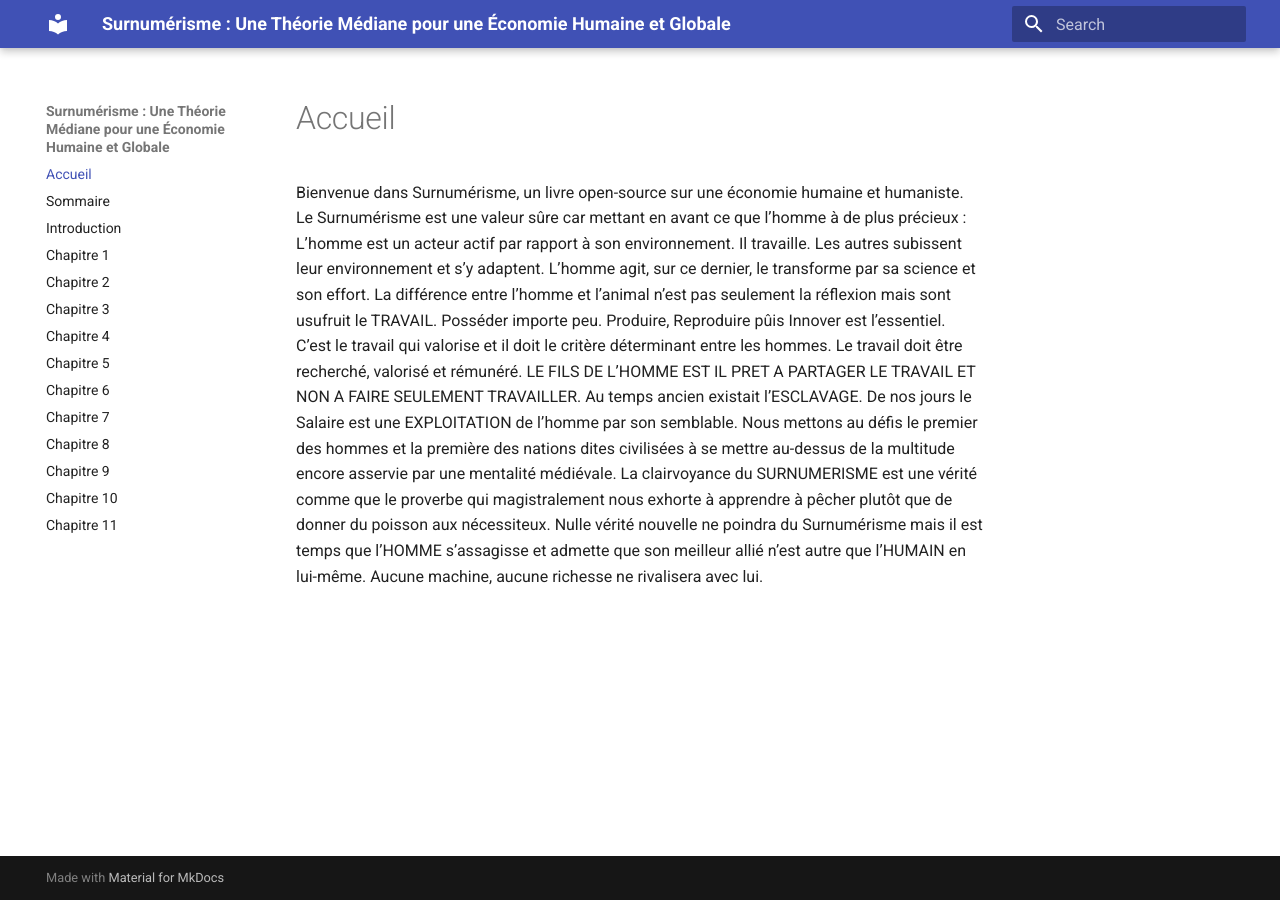
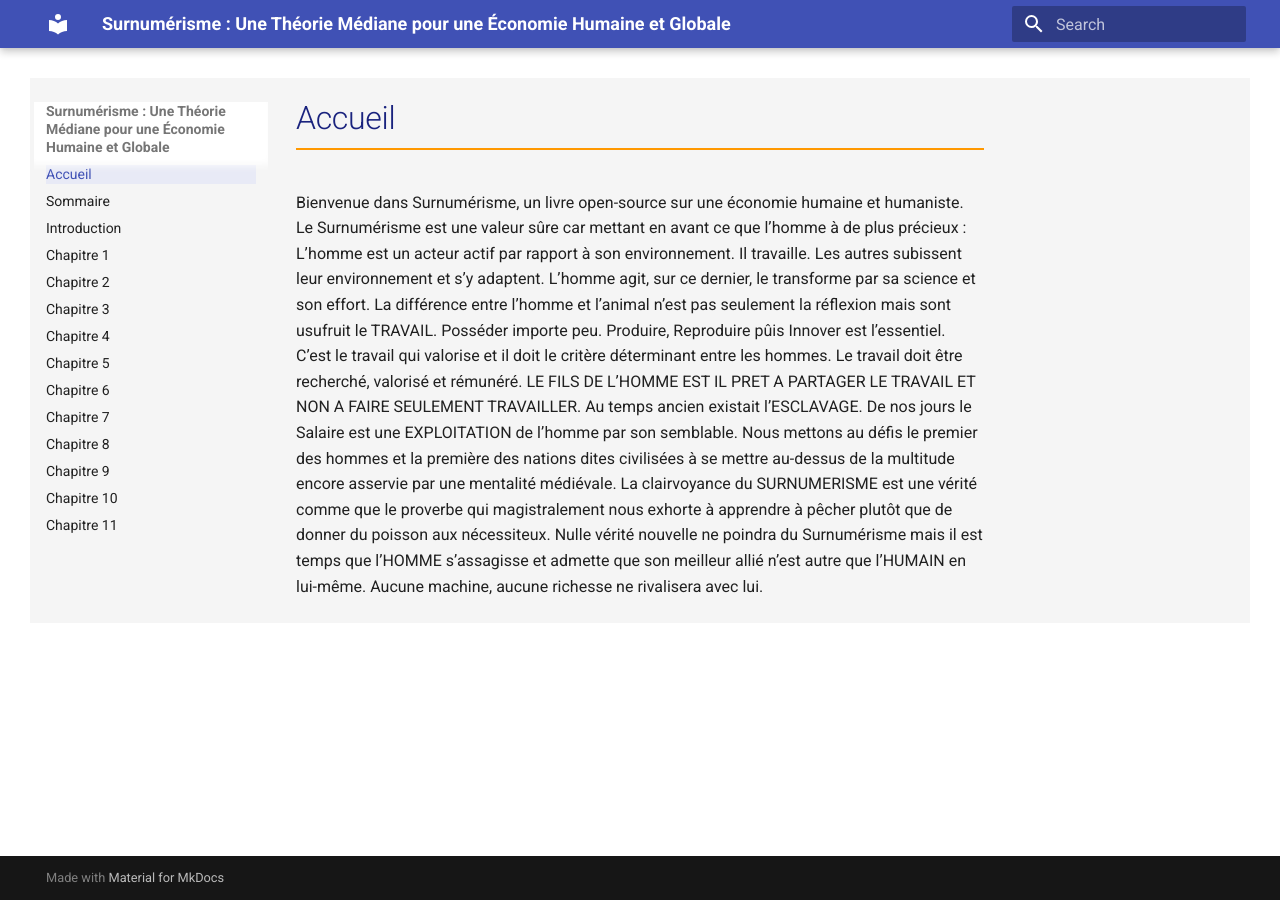
Before and after one commit to SurnumerismeAuthor/surnumerisme-org, an MkDocs documentation site: the page built from docs/index.md, in a window 1280 px wide. Built offline with MkDocs 1.6.1 and Material for MkDocs 9.7.7, drawn with Linux system fonts in a browser that asks for light colours.

Commit message:
Fix YAML et design CSS

```diff
--- /dev/null
+++ b/docs/overrides/css/custom.css
@@ -0,0 +1,14 @@
+/* Titres pour chapitres */
+.md-content h1 {
+  color: #1a237e; /* Indigo sombre */
+  border-bottom: 2px solid #ff9800; /* Orange */
+  padding-bottom: 8px;
+}
+/* Menu actif */
+.md-nav__link--active {
+  background-color: #e8eaf6; /* Bleu clair */
+}
+/* Fond pour contenu */
+.md-main__inner {
+  background-color: #f5f5f5; /* Gris léger */
+}
--- a/mkdocs.yml
+++ b/mkdocs.yml
@@ -1,6 +1,17 @@
 site_name: "Surnumérisme : Une Théorie Médiane pour une Économie Humaine et Globale"
 theme:
   name: material
+  palette:
+    - scheme: default
+      primary: indigo
+      accent: orange
+    - scheme: slate
+      primary: blue
+      accent: amber
+  features:
+    - navigation.instant
+    - navigation.sections
+    - content.tabs
 nav:
   - Accueil: index.md
   - Sommaire: sommaire.md
@@ -18,3 +29,5 @@ nav:
   - Chapitre 11: chapitre11.md
 plugins:
   - search
+extra_css:
+  - overrides/css/custom.css
```
Also changed, not shown: sommaire.md (added, +16 -0 lines), site/404.html, site/Introduction/index.html, site/chapitre1/index.html, site/chapitre10/index.html, site/chapitre11/index.html, site/chapitre2/index.html, site/chapitre3/index.html, site/chapitre4/index.html, site/chapitre5/index.html, site/chapitre6/index.html, site/chapitre7/index.html, site/chapitre8/index.html, site/chapitre9/index.html, 3 more files.
